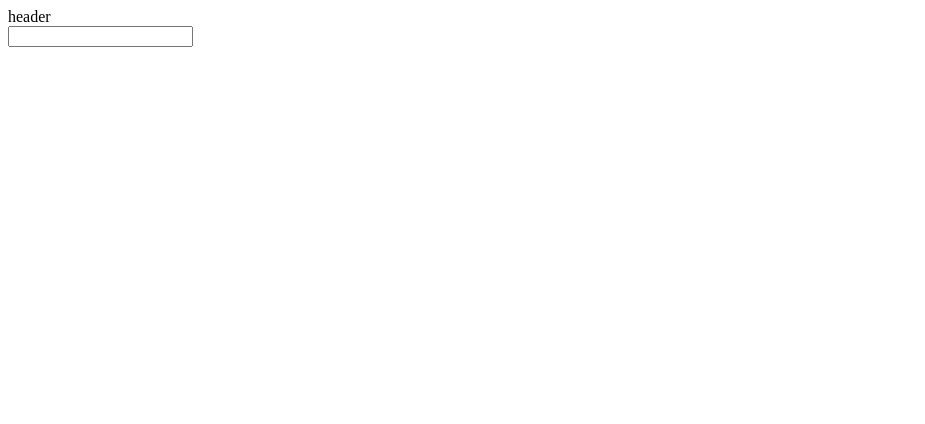
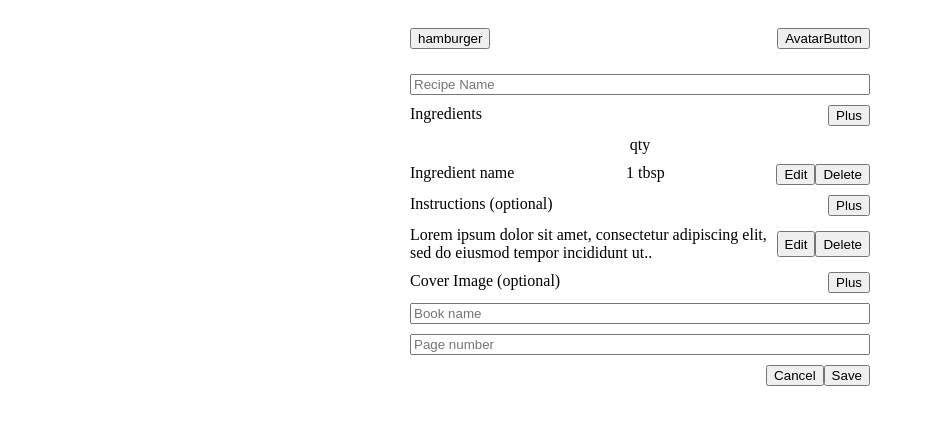
Before and after one commit to anna-marie-iqualify/cookbook-app, an Angular app: page /recipe/new in a window 1280 px wide. Shown: the top 424 px of the page, without its empty margins (0-925 px from the left). Built offline with nearby package versions, Linux system fonts and the light colour scheme.

Commit message:
Setting up route and making new recipe form

```diff
--- a/src/app/app.component.less
+++ b/src/app/app.component.less
@@ -0,0 +1,5 @@
+.app {
+  max-width: 460px;
+  margin: 0 auto;
+  padding: 20px;
+}
--- a/src/app/app.component.ts
+++ b/src/app/app.component.ts
@@ -3,8 +3,10 @@ import { Component } from '@angular/core';
 @Component({
   selector: 'app-root',
   template: `
-    <header></header>
-    <router-outlet></router-outlet>
+    <div class="app">
+      <header></header>
+      <router-outlet></router-outlet>
+    </div>
   `,
   styleUrls: ['./app.component.less']
 })
--- a/src/app/components/header/header.component.less
+++ b/src/app/components/header/header.component.less
@@ -0,0 +1,5 @@
+.header {
+   display: flex;
+   justify-content: space-between;
+   padding-bottom: 20px;
+}
--- a/src/app/components/header/header.component.ts
+++ b/src/app/components/header/header.component.ts
@@ -3,8 +3,9 @@ import { Component } from '@angular/core';
 @Component({
   selector: 'header',
   template: `
-    <div>
-      header
+    <div class="header">
+      <button>hamburger</button>
+      <button>AvatarButton</button>
     </div>
   `,
   styleUrls: ['./header.component.less']
--- a/src/app/pages/add-recipe/add-recipe.component.less
+++ b/src/app/pages/add-recipe/add-recipe.component.less
@@ -0,0 +1,25 @@
+.sr-only {
+  position: absolute;
+  width: 1px;
+  height: 1px;
+  padding: 0;
+  margin: -1px;
+  overflow: hidden;
+  clip: rect(0, 0, 0, 0);
+  border: 0;
+}
+
+.row {
+  display: flex;
+  justify-content: space-between;
+  padding: 5px 0px;
+}
+.row-right {
+  display: flex;
+  justify-content: flex-end;
+  padding: 5px 0px;
+}
+
+.stretch {
+  width: 100%;
+}
--- a/src/app/pages/add-recipe/add-recipe.component.ts
+++ b/src/app/pages/add-recipe/add-recipe.component.ts
@@ -3,13 +3,67 @@ import { Component } from '@angular/core';
 @Component({
   selector: 'add-recipe',
   template: `
-    <div>
-      <input type="text" [(ngModel)]="recipeTitle">
+    <div class="row">
+      <label for="recipe-name" class="sr-only">Recipe Name</label>
+      <input id="recipe-name" class="stretch" type="text" placeholder="Recipe Name">
+    </div>
+    <div class="row">
+      <span>Ingredients</span>
+      <button>Plus</button>
+    </div>
+    <div class="row">
+      <div></div>
+      <div>qty</div>
+      <div></div>
+    </div>
+    <div class="row">
+      <span>Ingredient name</span>
+      <span>1 tbsp</span>
+      <div>
+        <button>Edit</button>
+        <button>Delete</button>
+      </div>
+    </div>
+    <div class="row">
+      <span>Instructions (optional)</span>
+      <button>Plus</button>
+    </div>
+    <div class="row">
+      <span>
+        Lorem ipsum dolor sit amet, consectetur adipiscing elit, sed do eiusmod tempor incididunt ut..
+      </span>
+      <div class="row">
+        <button>Edit</button>
+        <button>Delete</button>
+      </div>
+    </div>
+    <div class="row">
+      <span>Cover Image (optional)</span>
+      <button>Plus</button>
+    </div>
+    <div class="row">
+      <label for="book-name" class="sr-only">Book name</label>
+      <input id="book-name" class="stretch" type="text" placeholder="Book name">
+    </div>
+    <div class="row">
+      <label for="page-number" class="sr-only">Page number</label>
+      <input id="page-number" class="stretch" type="text" placeholder="Page number">
+    </div>
+    <div class="row-right">
+      <button>Cancel</button>
+      <button>Save</button>
     </div>
   `,
   styleUrls: ['./add-recipe.component.less']
 })
 export class AddRecipeComponent {
-  recipeTitle = '';
+  recipeName = '';
+  ingredients = [
+    {}
+  ];
+  instructions = [];
+  coverImage = '';
+  bookName = '';
+  pageNumber = '';
 
 }
```
